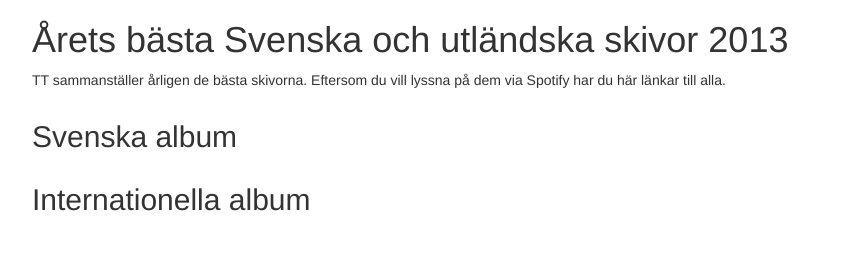
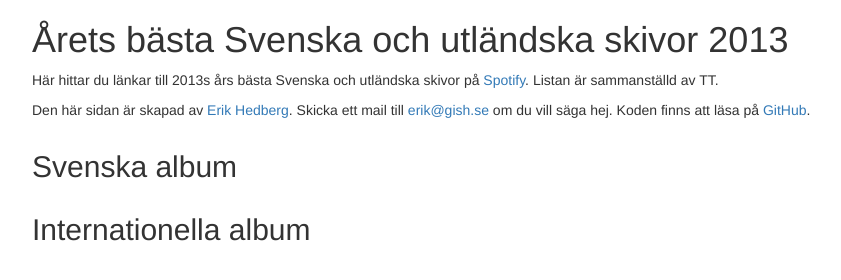
Before and after one commit to gish/albums, a website: page app/index.html in a window 1280 px wide. Shown: the whole page, without its empty margins (38-879 px from the left). Drawn offline with nearby package versions, Linux system fonts and the light colour scheme; files that its build step writes are made by us from their sources.

Commit message:
Update copy

```diff
--- a/app/index.html
+++ b/app/index.html
@@ -5,13 +5,17 @@
     <meta name="viewport" content="width=device-width, initial-scale=1.0">
     <link rel="stylesheet" href="styles/bootstrap.css" type="text/css">
     <script type="text/javascript" src="js/app.js"></script>
+    <title>2013 års bästa skivor på Spotify</title>
 </head>
 <body>
     <div class="container">
         <div class="row">
             <div class="col-md-12">
                 <h1>Årets bästa Svenska och utländska skivor 2013</h1>
-                <p>TT sammanställer årligen de bästa skivorna. Eftersom du vill lyssna på dem via Spotify har du här länkar till alla.</p>
+                <p>Här hittar du länkar till 2013s års bästa Svenska och utländska skivor på <a href="http://www.spotify.com/">Spotify</a>. Listan är sammanställd av TT.</p>
+                <p>
+                    Den här sidan är skapad av <a href="http://www.erikhedberg.se/">Erik Hedberg</a>. Skicka ett mail till <a href="mailto:erik@gish.se">erik@gish.se</a> om du vill säga hej. Koden finns att läsa på <a href="https://github.com/gish/albums">GitHub</a>.
+                </p>
             </div>
         </div>
         <div id="swedish-albums">
```
